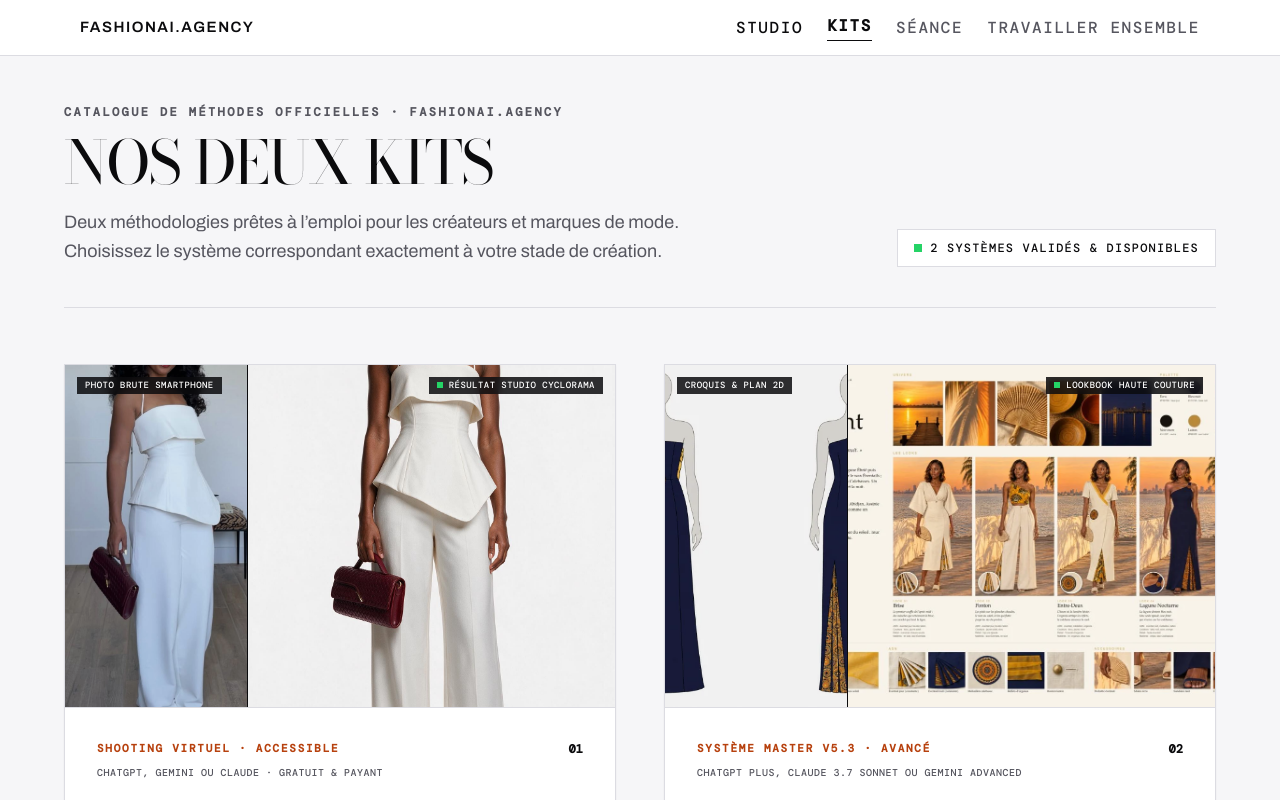
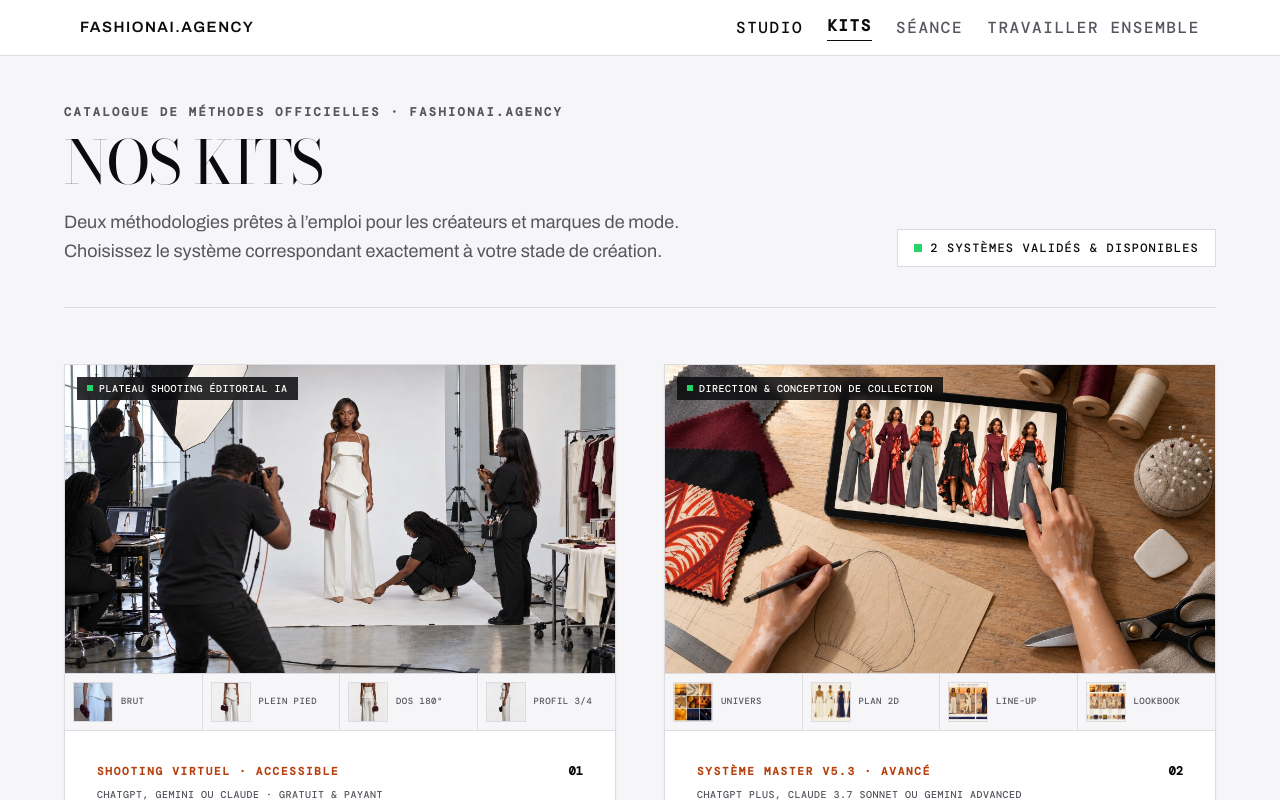
Before and after one commit to stephensifca-oss/fashionai, a Next.js app in the folder fashionai/: page /kits in a window 1280 px wide. Shown: the top 800 px of the page. Built offline with nearby package versions, Linux system fonts and the light colour scheme.

Commit message:
feat(kits): update title to 'NOS KITS', set Image 1 for Kit Studio and Image 2 for Kit Collection

```diff
--- a/fashionai/src/app/kits/page.tsx
+++ b/fashionai/src/app/kits/page.tsx
@@ -15,10 +15,9 @@ interface MasterKit {
   description: string;
   targetAudience: string;
   tools: string;
-  beforeImage: string;
-  beforeLabel: string;
-  afterImage: string;
-  afterLabel: string;
+  heroImage: string;
+  heroTag: string;
+  previewThumbnails: { src: string; label: string }[];
   deliverables: string[];
   ctaText: string;
 }
@@ -36,10 +35,14 @@ const MASTER_KITS: MasterKit[] = [
       "Transformez une simple photo de votre vêtement prise au smartphone en shooting de mode studio éditorial sans séance photo physique, sans modèle d’agence ni éclairage onéreux.",
     targetAudience: "Idéal pour les marques avec vêtements confectionnés et boutiques e-commerce.",
     tools: "ChatGPT, Gemini ou Claude · Gratuit & Payant",
-    beforeImage: "/sample_garment.png",
-    beforeLabel: "PHOTO BRUTE SMARTPHONE",
-    afterImage: "/Studio_template/main-full-body-view.png",
-    afterLabel: "RÉSULTAT STUDIO CYCLORAMA",
+    heroImage: "/kit-shooting-studio.jpg",
+    heroTag: "PLATEAU SHOOTING ÉDITORIAL IA",
+    previewThumbnails: [
+      { src: "/sample_garment.png", label: "Brut" },
+      { src: "/Studio_template/main-full-body-view.png", label: "Plein pied" },
+      { src: "/Studio_template/still-back-view.png", label: "Dos 180°" },
+      { src: "/Studio_template/still-profile-view.png", label: "Profil 3/4" },
+    ],
     deliverables: [
       "Normalisation textile & triptyque sur fond blanc pur (Agent Cloth)",
       "Égérie virtuelle exclusive verrouillée (Mannequin Fatou)",
@@ -60,10 +63,14 @@ const MASTER_KITS: MasterKit[] = [
       "Le système complet en 6 étapes ordonnées pour concevoir, structurer, patronner et prototyper toute votre collection, du premier croquis brut au lookbook haute couture final.",
     targetAudience: "Idéal pour les stylistes, directeurs artistiques et marques créant une collection complète.",
     tools: "ChatGPT Plus, Claude 3.7 Sonnet ou Gemini Advanced",
-    beforeImage: "/etape-03-dessin-plat.webp",
-    beforeLabel: "CROQUIS & PLAN 2D",
-    afterImage: "/atelier-collection-lookbook-planche.webp",
-    afterLabel: "LOOKBOOK HAUTE COUTURE",
+    heroImage: "/kit-atelier-collection.jpg",
+    heroTag: "DIRECTION & CONCEPTION DE COLLECTION",
+    previewThumbnails: [
+      { src: "/etape-01-planche-univers.webp", label: "Univers" },
+      { src: "/etape-02-lineup-2d.webp", label: "Plan 2D" },
+      { src: "/etape-05-lineup-realiste.webp", label: "Line-up" },
+      { src: "/atelier-collection-lookbook-planche.webp", label: "Lookbook" },
+    ],
     deliverables: [
       "Étape 01 : Univers de collection, storytelling, moodboard & palette Pantone",
       "Étape 02 : Plan de collection 2D (croquis silhouettes à plat)",
@@ -78,14 +85,14 @@ const MASTER_KITS: MasterKit[] = [
 
 // Visual gallery of results generated with both kits
 const SHOWCASE_VISUALS = [
+  { src: "/kit-shooting-studio.jpg", title: "Kit Studio · Plateau Shooting" },
+  { src: "/kit-atelier-collection.jpg", title: "Atelier Collection · Direction Créative" },
   { src: "/Studio_template/main-full-body-view.png", title: "Kit Studio · Silhouette Complète" },
   { src: "/Studio_template/still-profile-view.png", title: "Kit Studio · Profil 3/4" },
   { src: "/Studio_template/still-back-view.png", title: "Kit Studio · Vue Dos 180°" },
   { src: "/Studio_template/bust-and-face-closeup.png", title: "Kit Studio · Gros Plan Buste" },
-  { src: "/etape-01-planche-univers.webp", title: "Atelier · Univers & Moodboard" },
-  { src: "/etape-02-lineup-2d.webp", title: "Atelier · Line-up 2D Silhouettes" },
   { src: "/etape-05-lineup-realiste.webp", title: "Atelier · Line-up Réaliste Porté" },
-  { src: "/atelier-collection-lookbook-planche.webp", title: "Atelier · Lookbook Final Haute Couture" },
+  { src: "/atelier-collection-lookbook-planche.webp", title: "Atelier · Lookbook Haute Couture" },
 ];
 
 export default function KitsOverviewPage() {
@@ -103,7 +110,7 @@ export default function KitsOverviewPage() {
           <div className="flex flex-col lg:flex-row lg:items-end justify-between gap-6">
             <div>
               <h1 className="font-serif text-4xl sm:text-5xl lg:text-6xl uppercase font-normal tracking-tight text-[#0B0B0D] leading-none mb-4">
-                NOS DEUX KITS
+                NOS KITS
               </h1>
               <p className="font-sans text-base md:text-lg text-[#56565F] max-w-2xl leading-relaxed">
                 Deux méthodologies prêtes à l’emploi pour les créateurs et marques de mode. Choisissez le système correspondant exactement à votre stade de création.
@@ -123,32 +130,38 @@ export default function KitsOverviewPage() {
               key={kit.id}
               className="flex flex-col bg-white border border-[#DCDCE2] hover:border-[#0B0B0D] transition-colors duration-300 overflow-hidden shadow-xs"
             >
-              {/* TOP SPLIT BEFORE/AFTER IMAGE */}
-              <div className="w-full aspect-[4/3] sm:aspect-[16/10] relative flex overflow-hidden bg-neutral-100 border-b border-[#DCDCE2]">
-                {/* Left side: BEFORE */}
-                <div className="w-1/3 h-full relative overflow-hidden bg-[#ECEBF0] border-r border-[#0B0B0D]">
+              {/* TOP HERO COVER IMAGE (IMAGE 1 & IMAGE 2) */}
+              <div className="w-full aspect-[16/10] sm:aspect-[16/9] relative overflow-hidden bg-neutral-100 border-b border-[#DCDCE2]">
                 <img
-                    src={kit.beforeImage}
-                    alt={kit.beforeLabel}
-                    className="w-full h-full object-cover object-center grayscale-[15%] brightness-95"
+                  src={kit.heroImage}
+                  alt={kit.title}
+                  className="w-full h-full object-cover object-center hover:scale-103 transition-transform duration-700"
                 />
-                  <div className="absolute top-3 left-3 bg-[#0B0B0D]/85 text-white font-mono text-[8px] md:text-[9px] uppercase px-2 py-0.5 tracking-wider backdrop-blur-xs">
-                    {kit.beforeLabel}
+                <div className="absolute top-3 left-3 bg-[#0B0B0D]/85 text-white font-mono text-[9px] md:text-[10px] uppercase px-2.5 py-1 tracking-wider backdrop-blur-xs flex items-center gap-1.5">
+                  <span className="w-1.5 h-1.5 rounded-full bg-[#25D366]"></span>
+                  <span>{kit.heroTag}</span>
                 </div>
               </div>
 
-                {/* Right side: AFTER */}
-                <div className="w-2/3 h-full relative overflow-hidden bg-neutral-100">
+              {/* THUMBNAILS PREVIEW STRIP */}
+              <div className="grid grid-cols-4 border-b border-[#DCDCE2] bg-[#F6F6F8]">
+                {kit.previewThumbnails.map((thumb, tIdx) => (
+                  <div
+                    key={tIdx}
+                    className="p-2 border-r last:border-r-0 border-[#DCDCE2] flex items-center gap-2"
+                  >
+                    <div className="w-8 h-8 sm:w-10 sm:h-10 shrink-0 overflow-hidden bg-white border border-[#DCDCE2]">
                       <img
-                    src={kit.afterImage}
-                    alt={kit.afterLabel}
-                    className="w-full h-full object-cover object-center hover:scale-103 transition-transform duration-700"
+                        src={thumb.src}
+                        alt={thumb.label}
+                        className="w-full h-full object-cover object-center"
                       />
-                  <div className="absolute top-3 right-3 bg-[#0B0B0D]/85 text-white font-mono text-[8px] md:text-[9px] uppercase px-2 py-0.5 tracking-wider backdrop-blur-xs flex items-center gap-1.5">
-                    <span className="w-1.5 h-1.5 rounded-full bg-[#25D366]"></span>
-                    <span>{kit.afterLabel}</span>
                     </div>
+                    <span className="font-mono text-[9px] uppercase tracking-wider text-[#56565F] truncate">
+                      {thumb.label}
+                    </span>
                   </div>
+                ))}
               </div>
 
               {/* CARD BODY */}
```
Also changed, not shown: fashionai/public/kit-atelier-collection.jpg (added), fashionai/public/kit-shooting-studio.jpg (added). Lines whose indentation alone changed are shown as unchanged.
